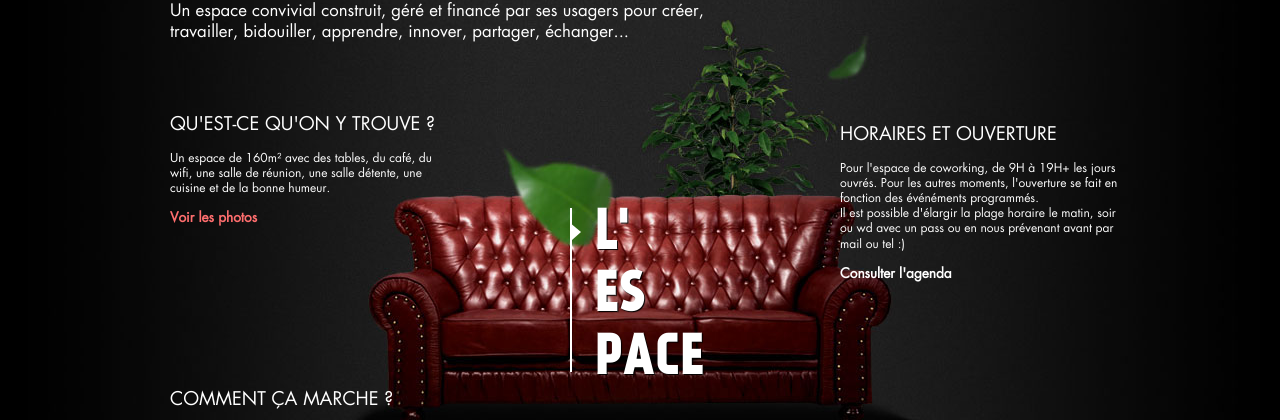
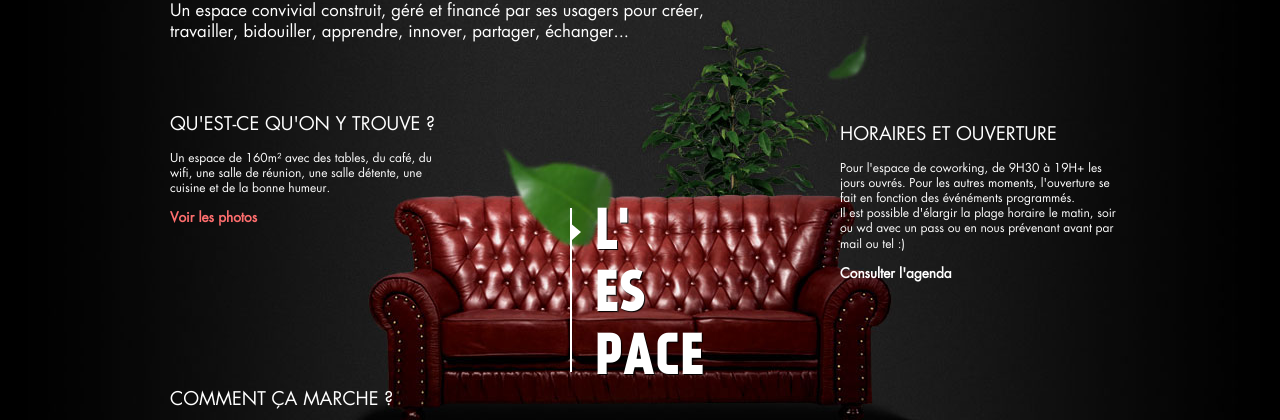
Before and after one commit to la-coroutine/la-coroutine.github.io, a Jekyll site: the page built from index.html, in a window 1280 px wide and 900 px high, scrolled down 950 px. Shown: the part 100-520 px from the top of the window. Built offline with Jekyll 4.4.1, drawn with Linux system fonts in a browser that asks for light colours; some of the changed text lies outside the part shown.

Commit message:
update opening hours

```diff
--- a/_includes/home/fr/contact.html
+++ b/_includes/home/fr/contact.html
@@ -13,7 +13,7 @@
         <h1>Venir</h1>
         <p>
           <span class="adresse">8 rue Molière<br />59000 Lille</span>
-          <span class="horaires">Du Lundi au Vendredi<br /> de 9h à 19h+</span>
+          <span class="horaires">Du Lundi au Vendredi<br /> de 9h30 à 19h+</span>
           <span class="horaires">Possibilité d'avoir accès plus tôt, plus tard ou le week-end.</span>
         </p>
       </div>
--- a/_includes/home/fr/the_space.html
+++ b/_includes/home/fr/the_space.html
@@ -31,7 +31,7 @@
       <div class="block">
         <h1>Horaires et ouverture</h1>
         <p>
-          Pour l'espace de coworking, de 9H à 19H+ les jours ouvrés. Pour les autres moments, l'ouverture se fait en fonction des événéments programmés.
+          Pour l'espace de coworking, de 9H30 à 19H+ les jours ouvrés. Pour les autres moments, l'ouverture se fait en fonction des événéments programmés.
         </p>
         <p>
           <em>Il est possible d'élargir la plage horaire le matin, soir ou wd avec un pass ou en nous prévenant avant par mail ou tel :)</em>
```
